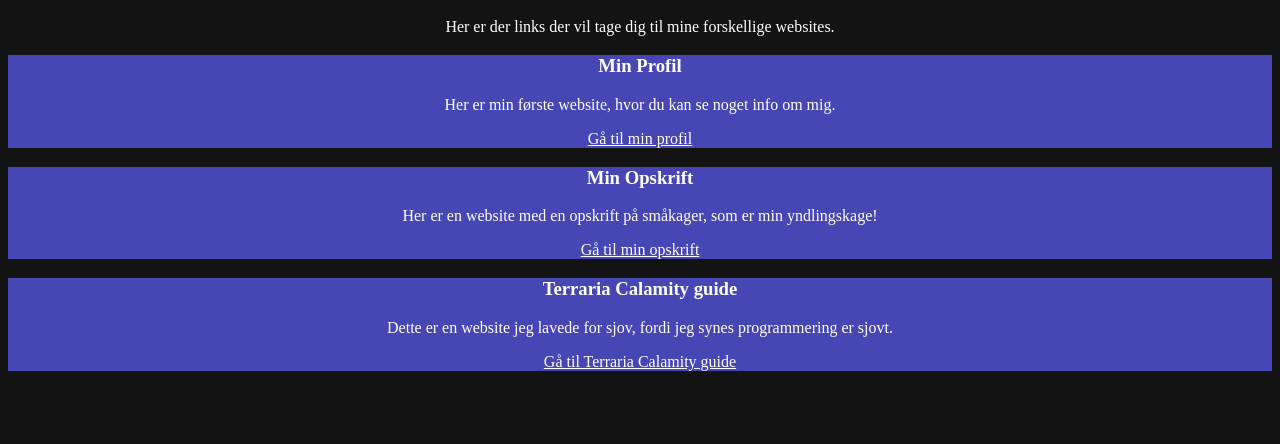
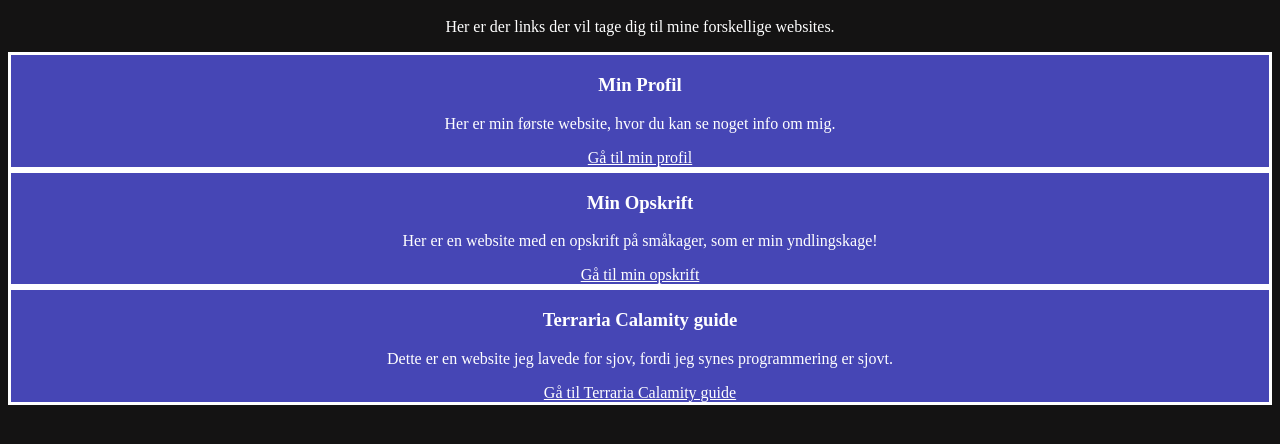
Before and after one commit to MaltheAA/MaltheAA.github.io, a plain HTML site: page Hjemmeside/index.html in a window 1280 px wide. Shown: the part 48-492 px from the top of the page. Drawn offline with Linux system fonts and the light colour scheme.

Commit message:
designed website hub with CSS

```diff
--- a/Hjemmeside/index.html
+++ b/Hjemmeside/index.html
@@ -26,7 +26,8 @@ body {
 
 div {
     background-color: rgb(70, 70, 181);
-    background-size: 50px;
+    background-size: 5px;
+    border-style: solid;
     text-align: center;
     color: white
 }
```
